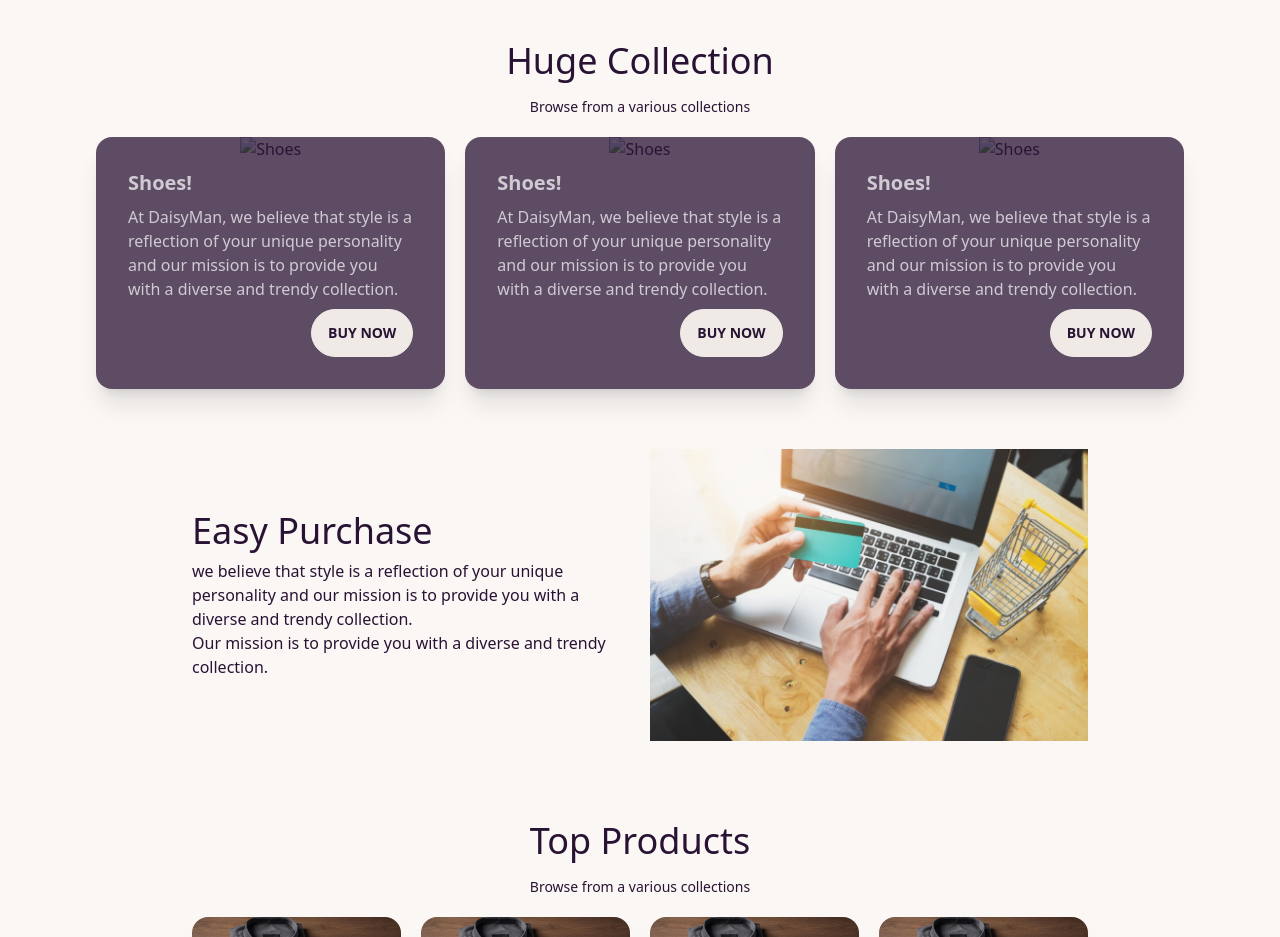
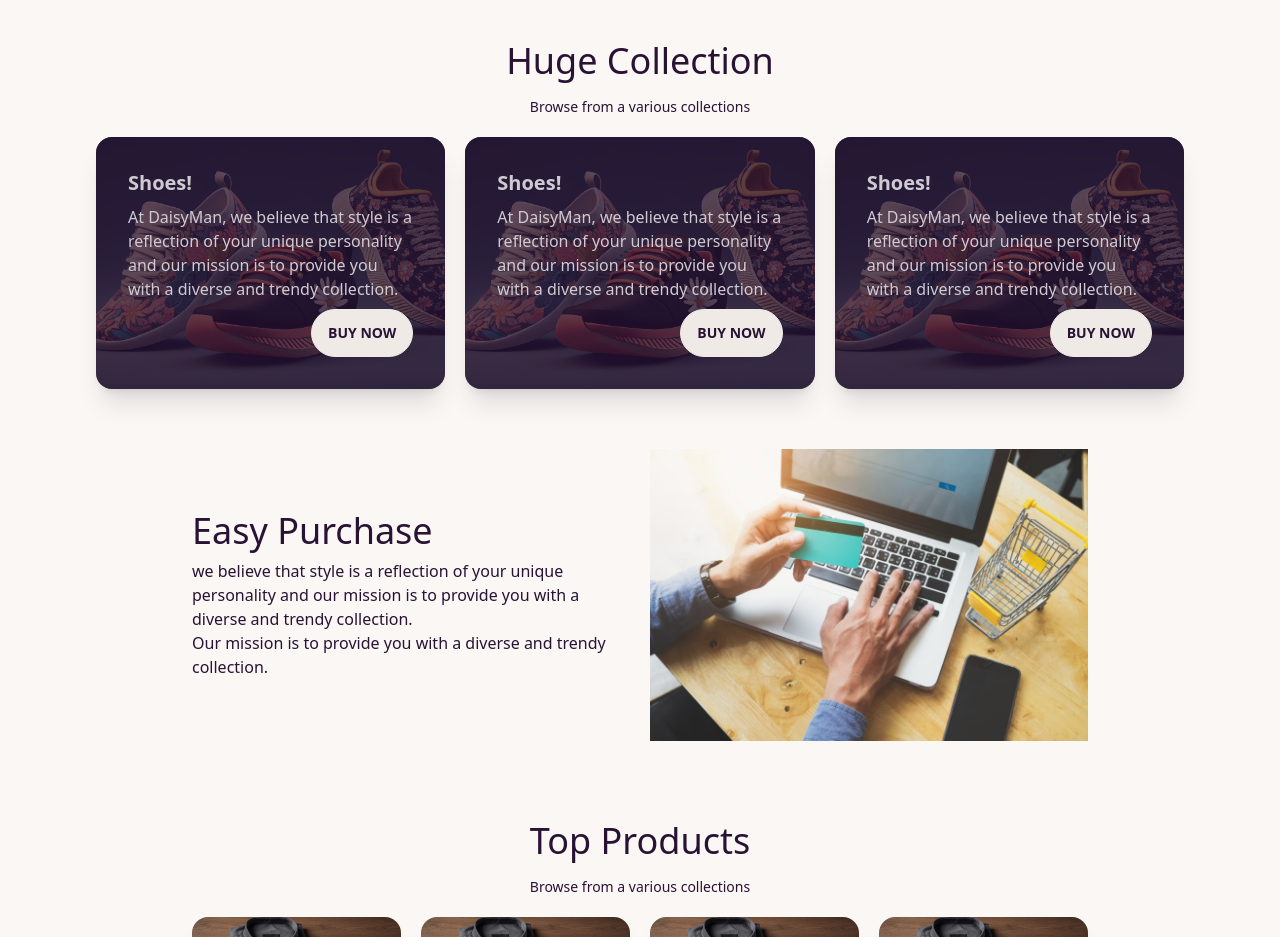
Before and after one commit to masudtek/dasiy_man, a plain HTML site: page index.html in a window 1280 px wide. Shown: the part 820-1757 px from the top of the page. Drawn offline with nearby package versions, Linux system fonts and the light colour scheme; the site is published under a folder, as on GitHub Pages, so addresses that start at the root find nothing.

Commit message:
add . before image

```diff
--- a/index.html
+++ b/index.html
@@ -85,7 +85,7 @@
         <!-- card section "Huge Collection" -->
         <div class="grid md:grid-cols-2 lg:grid-cols-3 gap-5">
             <div class="card  bg-base-100 shadow-xl image-full">
-                <figure><img src="/images/shoes.avif" alt="Shoes" /></figure>
+                <figure><img src="./images/shoes.avif" alt="Shoes" /></figure>
                 <div class="card-body">
                   <h2 class="card-title">Shoes!</h2>
                   <p>At DaisyMan, we believe that style is a reflection of your unique personality and our mission is to provide you with a diverse and trendy collection.</p>
@@ -95,7 +95,7 @@
                 </div>
               </div>
               <div class="card  bg-base-100 shadow-xl image-full">
-                <figure><img src="/images/shoes.avif" alt="Shoes" /></figure>
+                <figure><img src="./images/shoes.avif" alt="Shoes" /></figure>
                 <div class="card-body">
                   <h2 class="card-title">Shoes!</h2>
                   <p>At DaisyMan, we believe that style is a reflection of your unique personality and our mission is to provide you with a diverse and trendy collection.</p>
@@ -105,7 +105,7 @@
                 </div>
               </div>
               <div class="card  bg-base-100 shadow-xl image-full">
-                <figure><img src="/images/shoes.avif" alt="Shoes" /></figure>
+                <figure><img src="./images/shoes.avif" alt="Shoes" /></figure>
                 <div class="card-body">
                   <h2 class="card-title">Shoes!</h2>
                   <p>At DaisyMan, we believe that style is a reflection of your unique personality and our mission is to provide you with a diverse and trendy collection.</p>
```
